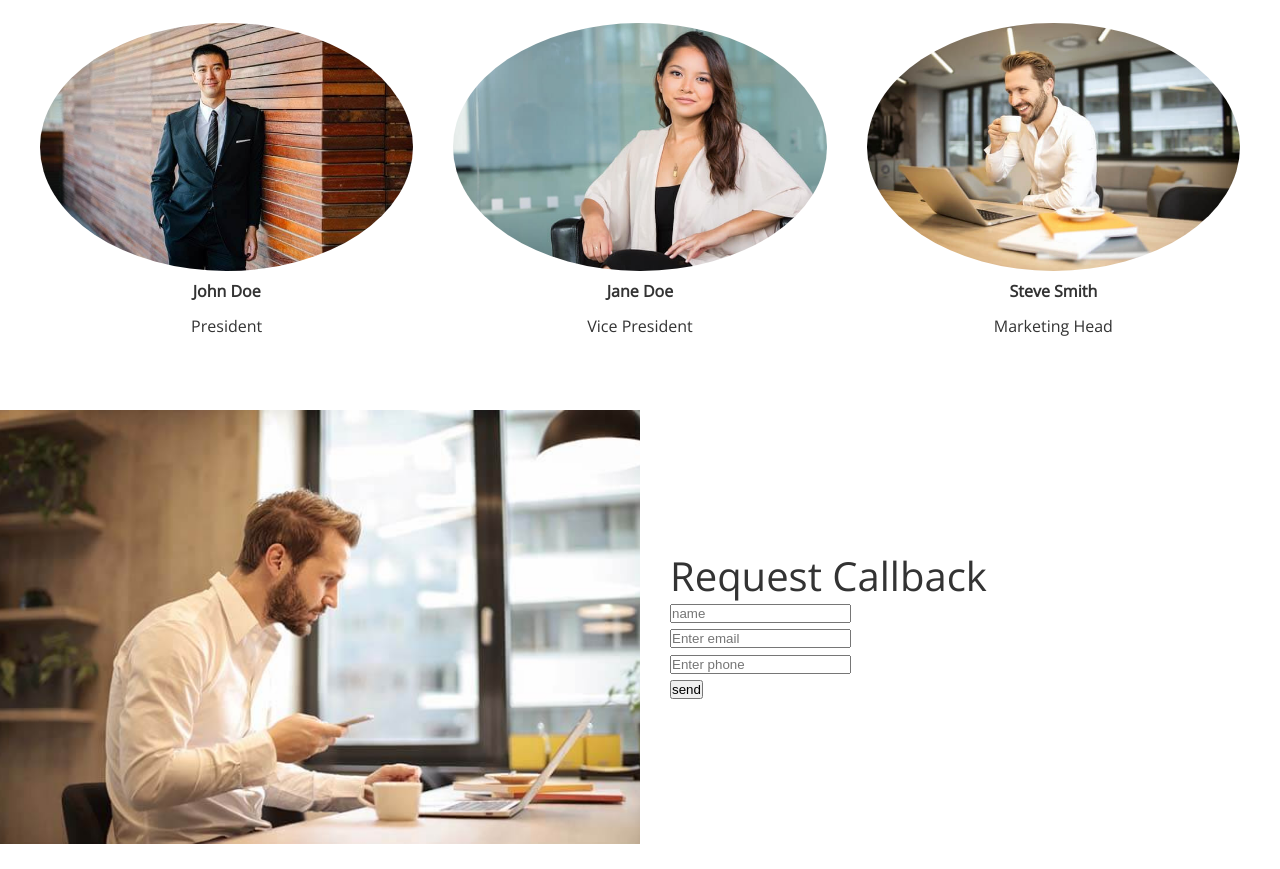
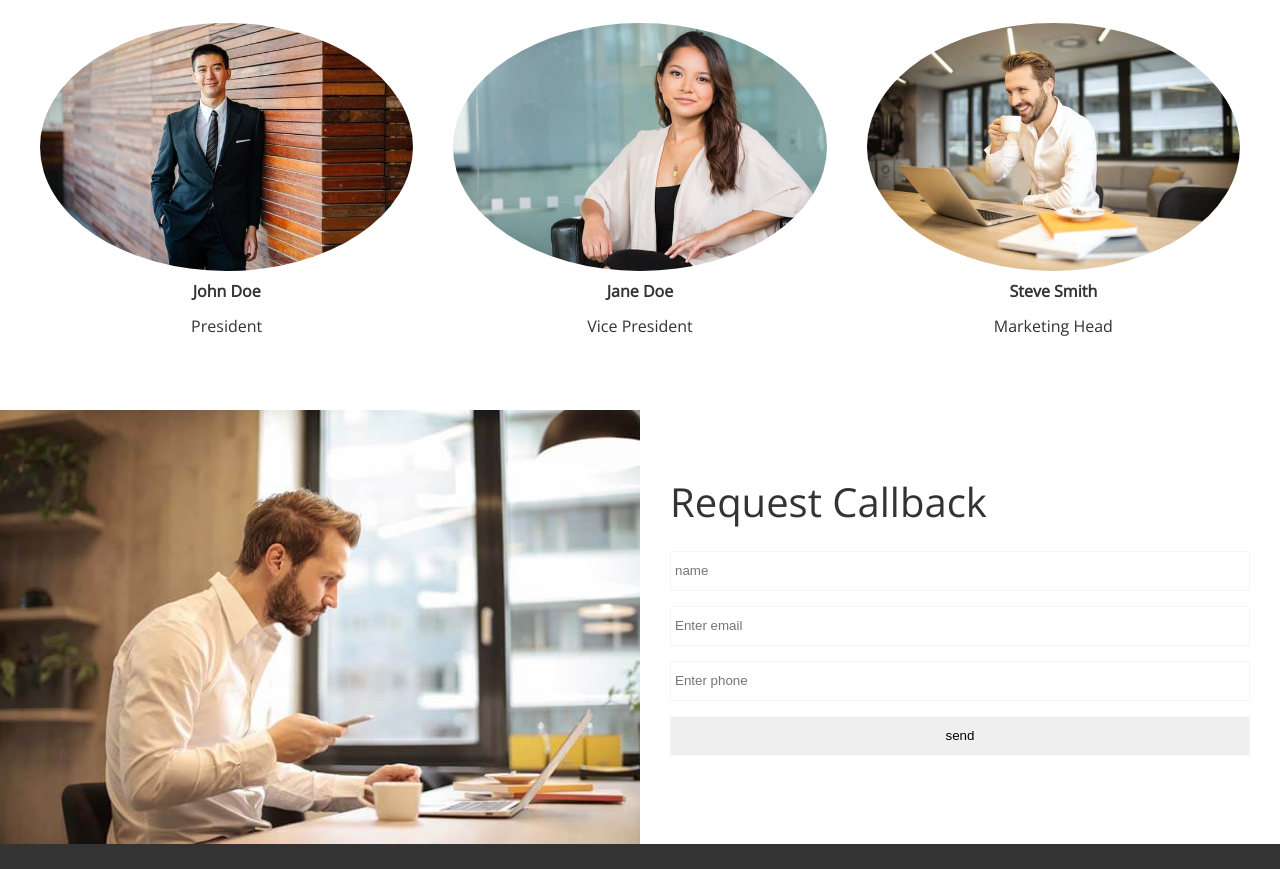
Before and after one commit to chriscoppock/edgeledgertest, a plain HTML site: page index.html in a window 1280 px wide. Shown: the part 2832-3701 px from the top of the page. Drawn offline with nearby package versions, Linux system fonts and the light colour scheme.

Commit message:
updates to main site

```diff
--- a/css/style.css
+++ b/css/style.css
@@ -141,3 +141,33 @@ img {
 }
 
 /* callback form*/
+
+.callback-form {
+    width: 100%;
+    padding: 20px 0;
+}
+
+.callback-form label {
+    display: block;
+    margin-bottom: 5px;
+
+}
+
+.callback-form .form-control {
+    margin-bottom: 15px;
+}
+
+.callback-form input {
+    width: 100%;
+    padding: 4px;
+    height: 40px;
+    border: #f5f5f5 1px solid;
+}
+
+.callback-form input:focus {
+    outline-color: #28a745;
+}
+.callback-form .btn {
+    padding: 12px;
+    margin-top: 20px;
+}
--- a/index.html
+++ b/index.html
@@ -183,5 +183,14 @@
     </div>
 </section>
 </main>
+
+<footer class="footer bg-dark">
+    <div class="social">
+        <a href="#"><i class="fab fa-facebook"></i></a>
+        <a href="#"><i class="fab fa-twitter"></i></a>
+        <a href="#"><i class="fab fa-youtube"></i></a>
+        <a href="#"><i class="fab fa-instagram"></i></a>
+    </div>
+</footer>
 </body>
 </html>
```
